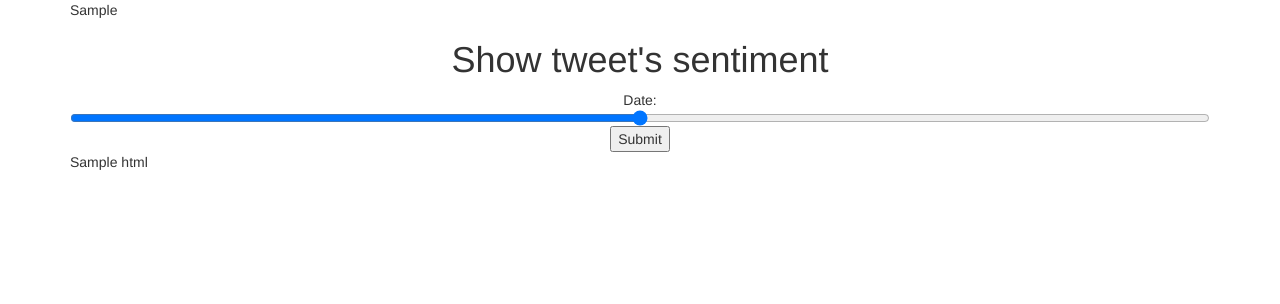
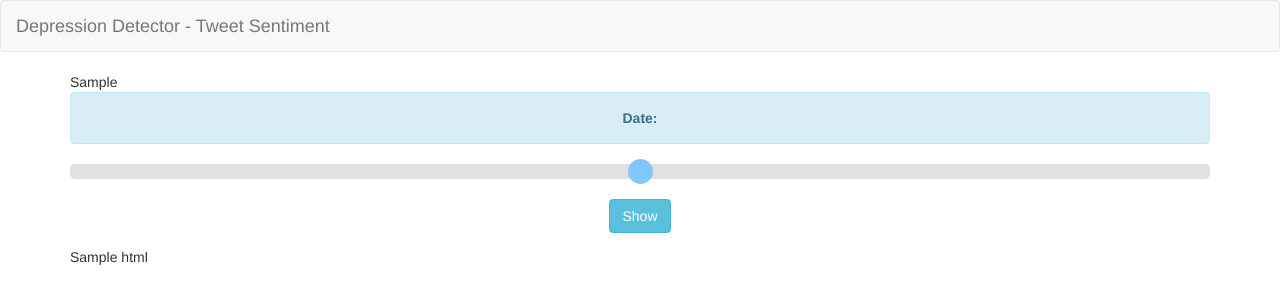
Before and after one commit to PPitson/depressiondetector, a Flask app: template Server/app/templates/map.html in a window 1280 px wide. Shown: the top 304 px of the page. Run offline with Flask 2, Linux system fonts and the light colour scheme; the template is opened without the code that fills it: most values are stand-ins (such as "Sample title", 1, 10 or a date in 2020); parts of the project's set-up code (start-up, migrations or seed data) failed here and were passed over; some libraries are stand-ins or nearby versions.

Commit message:
Changed sentiment map - Added bootstrap appearance

```diff
--- /dev/null
+++ b/Server/app/static/css/slider.css
@@ -0,0 +1,31 @@
+.slider-color {
+  -webkit-appearance: none;
+  width: 100%;
+  height: 15px;
+  border-radius: 5px;
+  background: #d3d3d3;
+  outline: none;
+  opacity:0.7;
+  -webkit-transition: opacity .15s ease-in-out;
+  transition: opacity .15s ease-in-out;
+}
+.slider-color:hover {
+  opacity:1;
+}
+.slider-color::-webkit-slider-thumb {
+  -webkit-appearance: none;
+  appearance: none;
+  width: 25px;
+  height: 25px;
+  border-radius: 50%;
+  background: #4cafff;
+  cursor: pointer;
+}
+.slider-color::-moz-range-thumb {
+  width: 25px;
+  height: 25px;
+  border: 0;
+  border-radius: 50%;
+  background: #4cafff;
+  cursor: pointer;
+}
--- a/Server/app/templates/map.html
+++ b/Server/app/templates/map.html
@@ -1,15 +1,32 @@
+<nav class="navbar navbar-default">
+    <div class="container-fluid">
+        <div class="navbar-header">
+            <a class="navbar-brand">Depression Detector - Tweet Sentiment</a>
+        </div>
+    </div>
+</nav>
+
 {% extends "base.html" %}
 
 {% block page_content %}
+<link rel="stylesheet" type="text/css" href="/static/css/slider.css">
+<link rel="stylesheet" href="https://maxcdn.bootstrapcdn.com/bootstrap/3.3.7/css/bootstrap.min.css">
+<script src="https://ajax.googleapis.com/ajax/libs/jquery/3.2.1/jquery.min.js"></script>
+<script src="https://maxcdn.bootstrapcdn.com/bootstrap/3.3.7/js/bootstrap.min.js"></script>
 {{ mymap.js }}
 
-<center><h1>Show tweet's sentiment</h1>
+<center>
     <div id="slidecontainer">
-        <span>Date:</span> <span id="date" style="font-weight:bold;color:blue"></span>
+        <div class="alert alert-info" role="alert">
+            <strong><span>Date:</span> <span id="date"></span></strong>
+        </div>
         <form method="POST">
-            <input type="range" min="{{ min }}" max="{{ max }}" value="{{ slider }}" class="slider" id="slider"
+            <input type="range" min="{{ min }}" max="{{ max }}" value="{{ slider }}" class="slider-color" id="slider"
                    name="days">
-            <input type="submit" value="Submit">
+
+            <br />
+
+            <input type="submit" class="btn btn-info" value="Show">
         </form>
     </div>
 </center>
```
